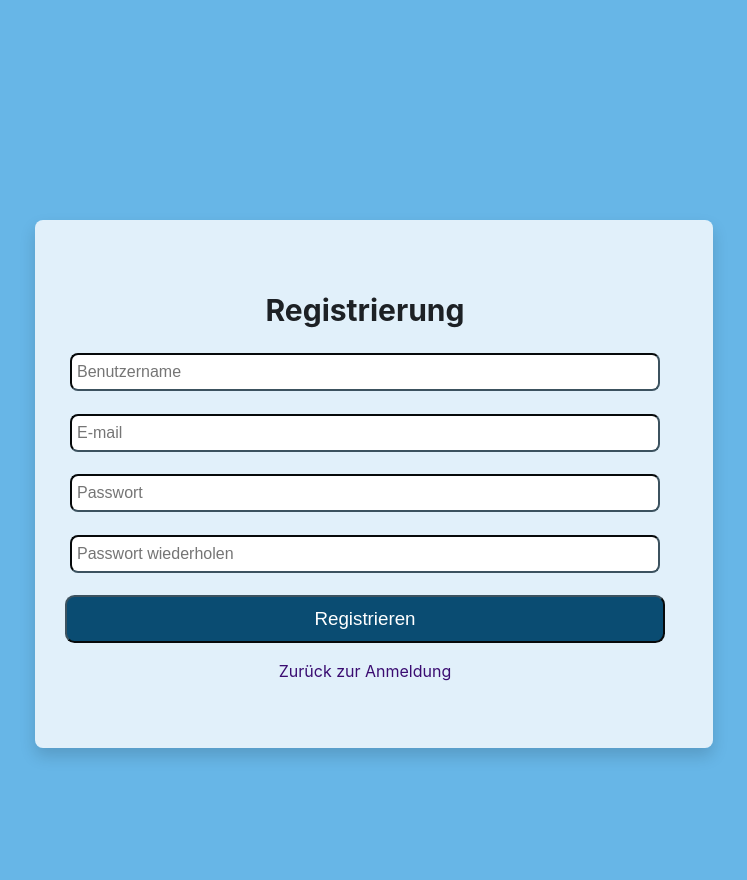
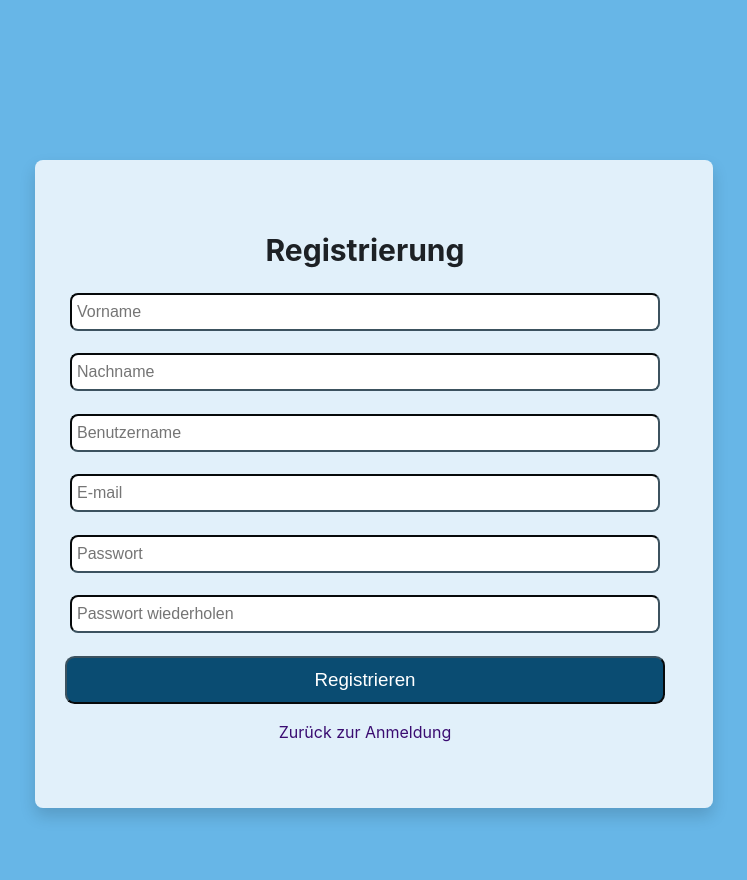
Before and after one commit to NilsMatthias/Digilog, a PHP site: page /signup.php in a window 1280 px wide. Shown: the whole page, without its empty margins (266-1013 px from the left). Run offline with PHP 8.4, Linux system fonts and the light colour scheme.

Commit message:
Registrierung mit Vor/Nachname + default Rolle = 3

```diff
--- a/signup.php
+++ b/signup.php
@@ -5,16 +5,26 @@ ini_set('display_startup_errors', 1);
 error_reporting(E_ALL);
 
 $errors = [];
-$name = $email = "";
+$vorname = $nachname = $name = $email = "";
 
 if ($_SERVER["REQUEST_METHOD"] === "POST") {
     $name = htmlspecialchars($_POST["name"]);
+    $vorname = htmlspecialchars(string: $_POST["vorname"]);
+    $nachname = htmlspecialchars(string: $_POST["nachname"]);
     $email = htmlspecialchars($_POST["email"]);
     $password = $_POST["password"];
     $password_confirmation = $_POST["password_confirmation"];
+    $rolle = 3;
+
 
     // Validierung
     if (empty($name)) {
+        $errors['name'] = "First name is required";
+    }
+    if (empty($vorname)) {
+        $errors['name'] = "Last name is required";
+    }
+    if (empty($nachname)) {
         $errors['name'] = "Name is required";
     }
     if (!filter_var($email, FILTER_VALIDATE_EMAIL)) {
@@ -38,7 +48,7 @@ if ($_SERVER["REQUEST_METHOD"] === "POST") {
         $password_hash = password_hash($password, PASSWORD_DEFAULT);
         $mysqli = require __DIR__ . "/connection.php";
 
-        $sql = "INSERT INTO Userdaten_Hash (username, email, password_hash) VALUES (?, ?, ?)";
+        $sql = "INSERT INTO Userdaten_Hash (rolle, username, nachname, vorname, email, password_hash) VALUES (?, ?, ?, ?, ?, ?)";
         $stmt = $mysqli->stmt_init();
 
 
@@ -46,7 +56,7 @@ if ($_SERVER["REQUEST_METHOD"] === "POST") {
             die("SQL error: " . $mysqli->error);
         }
 
-        $stmt->bind_param("sss", $name, $email, $password_hash);
+        $stmt->bind_param("isssss", $rolle, $name, $nachname, $vorname, $email, $password_hash);
 
         if ($stmt->execute()) {
             header("Location: signup-success.html");
@@ -86,6 +96,22 @@ if ($_SERVER["REQUEST_METHOD"] === "POST") {
                             <h1 class="login-heading sr-only">Registrierung</h1>
 
                             <form action="" method="post" novalidate>
+                                <div class="form-group">
+                                    <i class="fa-solid fa-user"></i>
+                                    <input class="form-control" type="text" id="vorname" name="vorname" placeholder="Vorname" value="<?= htmlspecialchars($vorname) ?>" required>
+                                    <?php if (!empty($errors['vorname'])): ?>
+                                        <p class="error-message"><?= $errors['vorname'] ?></p>
+                                    <?php endif; ?>
+                                </div>
+                                <br>
+                                <div class="form-group">
+                                    <i class="fa-solid fa-user"></i>
+                                    <input class="form-control" type="text" id="nachname" name="nachname" placeholder="Nachname" value="<?= htmlspecialchars($nachname) ?>" required>
+                                    <?php if (!empty($errors['nachname'])): ?>
+                                        <p class="error-message"><?= $errors['nachname'] ?></p>
+                                    <?php endif; ?>
+                                </div>
+                                <br>
                                 <div class="form-group">
                                     <i class="fa-solid fa-user"></i>
                                     <input class="form-control" type="text" id="name" name="name" placeholder="Benutzername" value="<?= htmlspecialchars($name) ?>" required>
```
